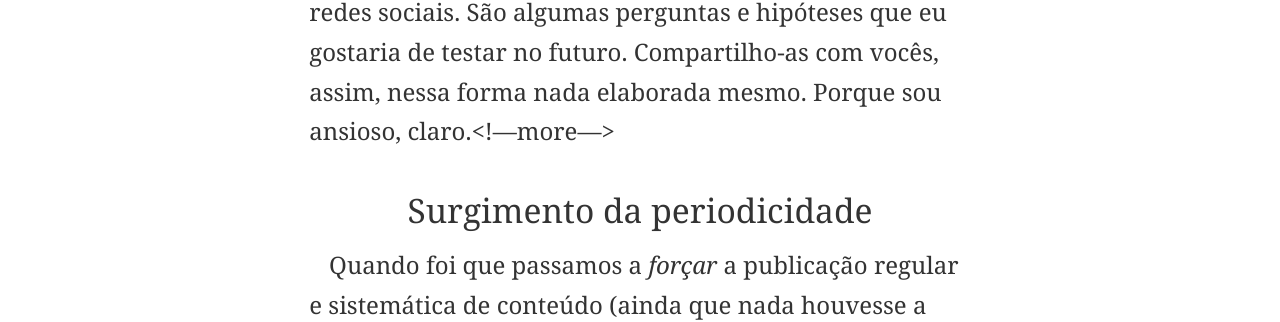
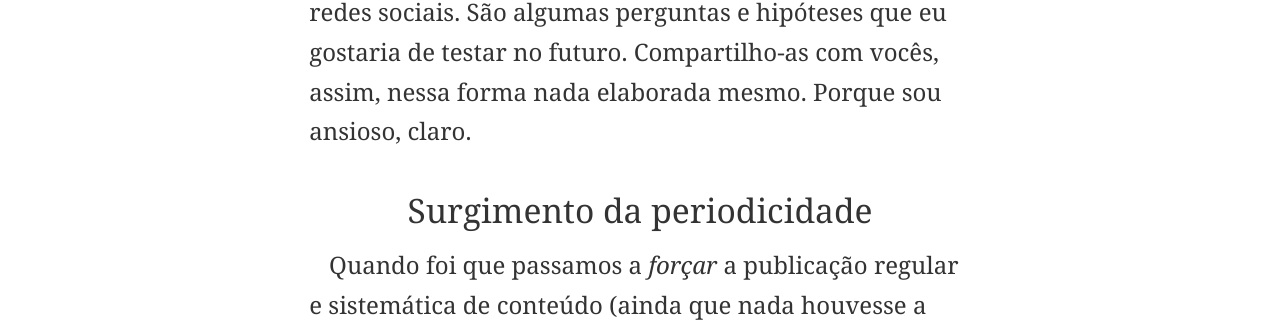
Before and after one commit to eduf/eduf.github.com, a Jekyll site: the page built from _posts/2013-05-27-matutando-sobre-as-redes-sociais.md, in a window 1280 px wide and 900 px high. Shown: the part 396-718 px from the top of the window. Built offline with Jekyll 4.4.1, drawn with Linux system fonts in a browser that asks for light colours; nearby versions of some CDN libraries; comment, search, counter and statistics services are not loaded; some of the changed text lies outside the part shown.

Commit message:
Ooops, no more

```diff
--- a/_posts/2013-05-27-matutando-sobre-as-redes-sociais.md
+++ b/_posts/2013-05-27-matutando-sobre-as-redes-sociais.md
@@ -9,7 +9,7 @@ tags:
 - comportamento
 ---
 
-Hoje acordei encasquetado algumas ideias. Pode-se dizer que são *viagens sociológicas* sobre o aspecto político das redes sociais. São algumas perguntas e hipóteses que eu gostaria de testar no futuro. Compartilho-as com vocês, assim, nessa forma nada elaborada mesmo. Porque sou ansioso, claro.<!—more—>
+Hoje acordei encasquetado algumas ideias. Pode-se dizer que são *viagens sociológicas* sobre o aspecto político das redes sociais. São algumas perguntas e hipóteses que eu gostaria de testar no futuro. Compartilho-as com vocês, assim, nessa forma nada elaborada mesmo. Porque sou ansioso, claro.<!--more-->
 
 ## Surgimento da periodicidade
 
```
